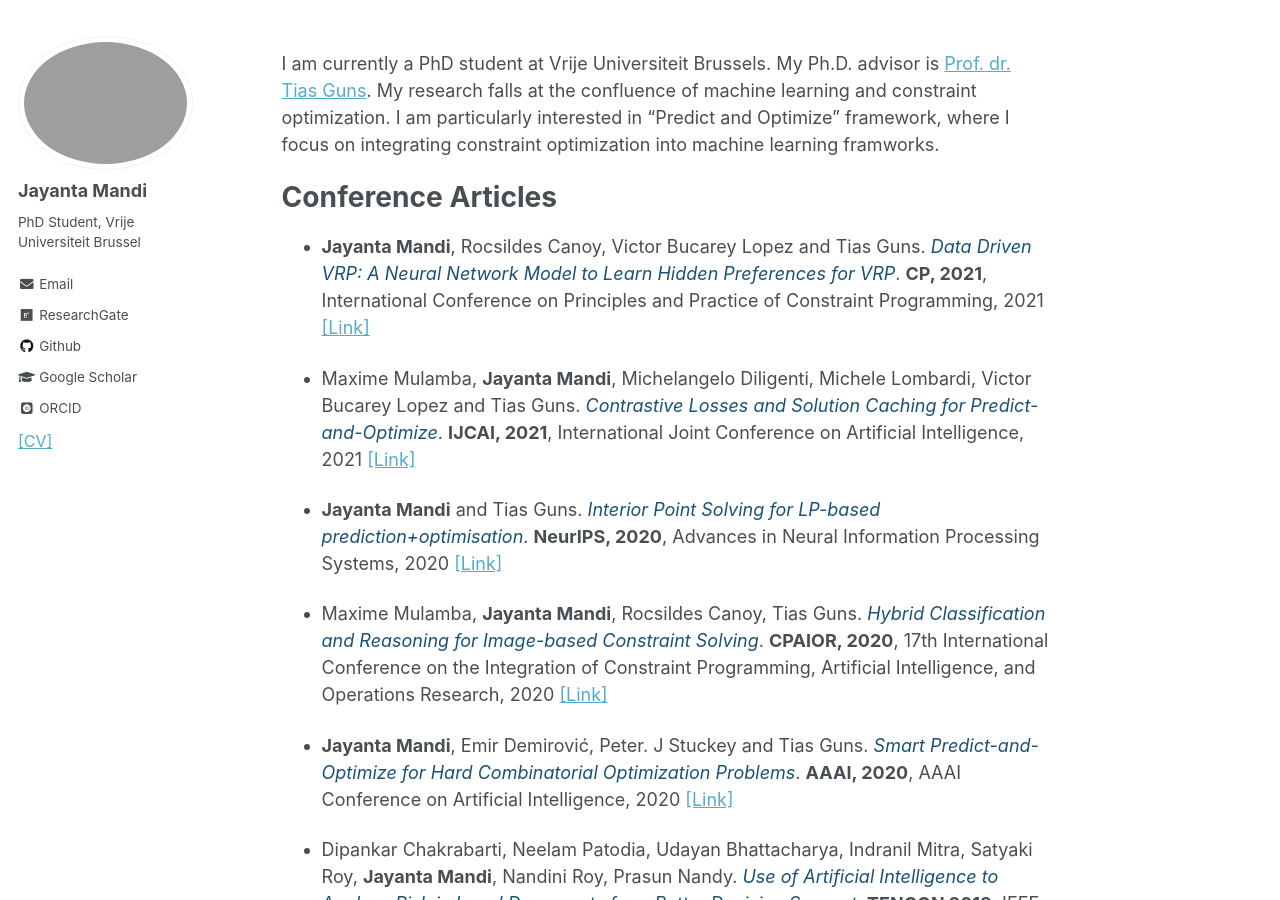
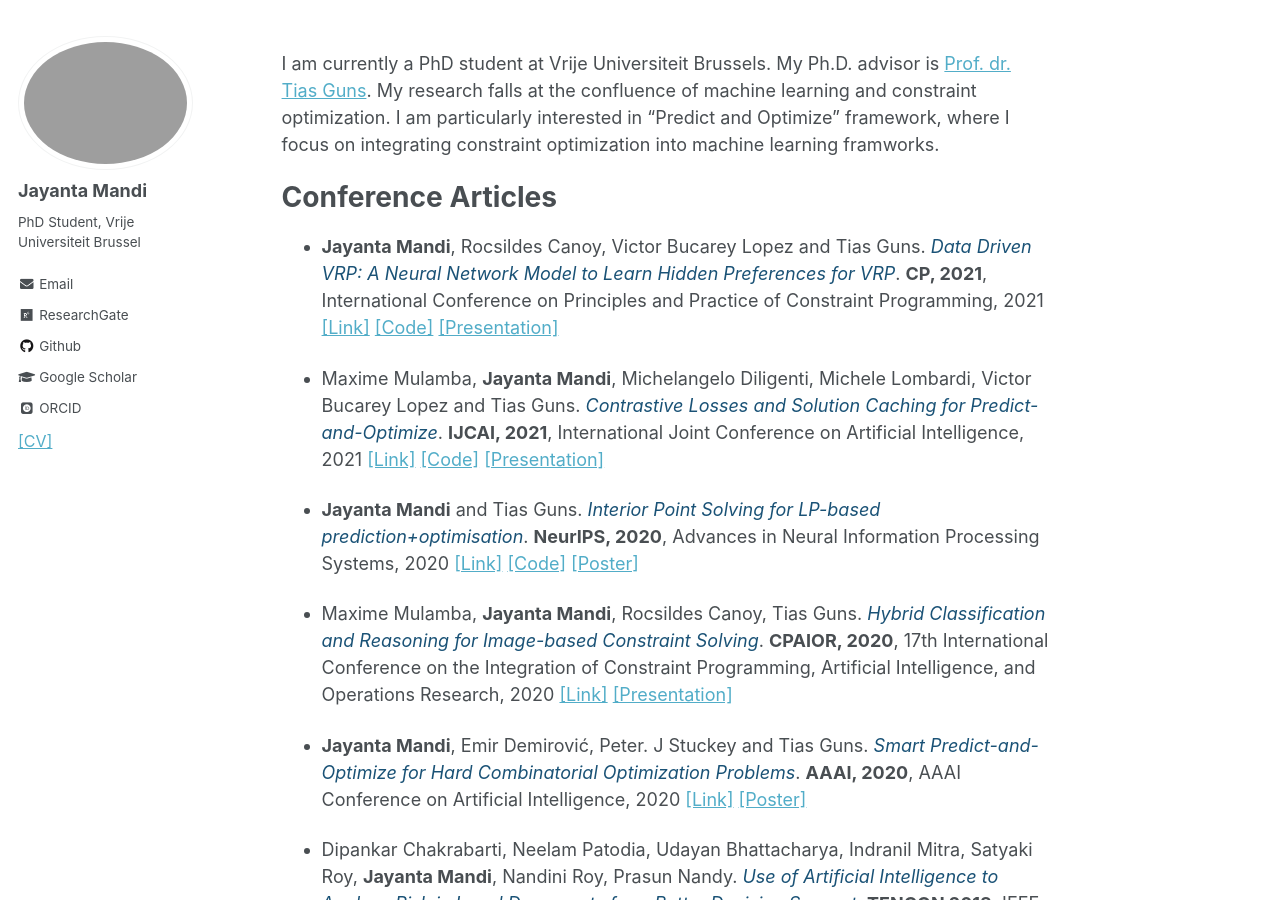
Before and after one commit to JayMan91/JayMan91.github.io, a Jekyll site: the page built from _pages/about.md, in a window 1280 px wide and 900 px high. Built offline with Jekyll 4.4.1, drawn with Linux system fonts in a browser that asks for light colours; some web fonts are replaced.

Commit message:
presnetation added

```diff
--- a/_pages/about.md
+++ b/_pages/about.md
@@ -13,21 +13,21 @@ I am currently a PhD student at Vrije Universiteit Brussels. My Ph.D. advisor is
 
 # Conference Articles
 *   **Jayanta Mandi**, Rocsildes Canoy, Victor Bucarey Lopez and Tias Guns.
-    *<font color="#1A5276">Data Driven VRP: A Neural Network Model to Learn Hidden Preferences for VRP</font>*. **CP, 2021**, International Conference on Principles and Practice of Constraint Programming, 2021 [[Link]](https://drops.dagstuhl.de/opus/volltexte/2021/15333/)
+    *<font color="#1A5276">Data Driven VRP: A Neural Network Model to Learn Hidden Preferences for VRP</font>*. **CP, 2021**, International Conference on Principles and Practice of Constraint Programming, 2021 [[Link]](https://drops.dagstuhl.de/opus/volltexte/2021/15333/) [[Code]](https://github.com/JayMan91/CP2021-Data-Driven-VRP)  [[Presentation]](https://www.youtube.com/watch?v=Mbc8asuz2sg)
 
 *   Maxime Mulamba, **Jayanta Mandi**, Michelangelo Diligenti, Michele Lombardi, Victor Bucarey Lopez  and Tias Guns.
-    *<font color="#1A5276">Contrastive Losses and Solution Caching for Predict-and-Optimize</font>*. **IJCAI, 2021**, International Joint Conference on Artificial Intelligence, 2021 [[Link]](https://www.ijcai.org/proceedings/2021/390)
+    *<font color="#1A5276">Contrastive Losses and Solution Caching for Predict-and-Optimize</font>*. **IJCAI, 2021**, International Joint Conference on Artificial Intelligence, 2021 [[Link]](https://www.ijcai.org/proceedings/2021/390) [[Code]](https://github.com/CryoCardiogram/ijcai-cache-loss-pno) [[Presentation]](https://ijcai-21.org/videos-slides/?video=5079)
 
 
 *   **Jayanta Mandi** and Tias Guns.
-    *<font color="#1A5276">Interior Point Solving for LP-based prediction+optimisation</font>*. **NeurIPS, 2020**, Advances in Neural Information Processing Systems, 2020 [[Link]](https://proceedings.neurips.cc/paper/2020/hash/51311013e51adebc3c34d2cc591fefee-Abstract.html)
+    *<font color="#1A5276">Interior Point Solving for LP-based prediction+optimisation</font>*. **NeurIPS, 2020**, Advances in Neural Information Processing Systems, 2020 [[Link]](https://proceedings.neurips.cc/paper/2020/hash/51311013e51adebc3c34d2cc591fefee-Abstract.html) [[Code]](https://github.com/JayMan91/NeurIPSIntopt) [[Poster]](files/NIPS20_7109.pdf)
 
 
 *   Maxime Mulamba, **Jayanta Mandi**, Rocsildes Canoy, Tias Guns.
-    *<font color="#1A5276">Hybrid Classification and Reasoning for Image-based Constraint Solving</font>*. **CPAIOR, 2020**, 17th International Conference on the Integration of Constraint Programming, Artificial Intelligence, and Operations Research, 2020 [[Link]](https://link.springer.com/chapter/10.1007/978-3-030-58942-4_24)
+    *<font color="#1A5276">Hybrid Classification and Reasoning for Image-based Constraint Solving</font>*. **CPAIOR, 2020**, 17th International Conference on the Integration of Constraint Programming, Artificial Intelligence, and Operations Research, 2020 [[Link]](https://link.springer.com/chapter/10.1007/978-3-030-58942-4_24) [[Presentation]](https://youtu.be/byyOQreSGXg?t=30)
 
 *   **Jayanta Mandi**, Emir Demirović, Peter. J Stuckey and Tias Guns.
-    *<font color="#1A5276">Smart Predict-and-Optimize for Hard Combinatorial Optimization Problems</font>*. **AAAI, 2020**, AAAI Conference on Artificial Intelligence, 2020 [[Link]](https://aaai.org/ojs/index.php/AAAI/article/view/5521)
+    *<font color="#1A5276">Smart Predict-and-Optimize for Hard Combinatorial Optimization Problems</font>*. **AAAI, 2020**, AAAI Conference on Artificial Intelligence, 2020 [[Link]](https://aaai.org/ojs/index.php/AAAI/article/view/5521) [[Poster]](files/AAAI20_Poster.pdf)
 
 *   Dipankar Chakrabarti, Neelam Patodia, Udayan Bhattacharya, Indranil Mitra, Satyaki Roy,
 	**Jayanta 	Mandi**,  Nandini Roy, Prasun Nandy. *<font color="#1A5276">Use of Artificial Intelligence to Analyse Risk in Legal
```
Also changed, not shown: 2 other files.
